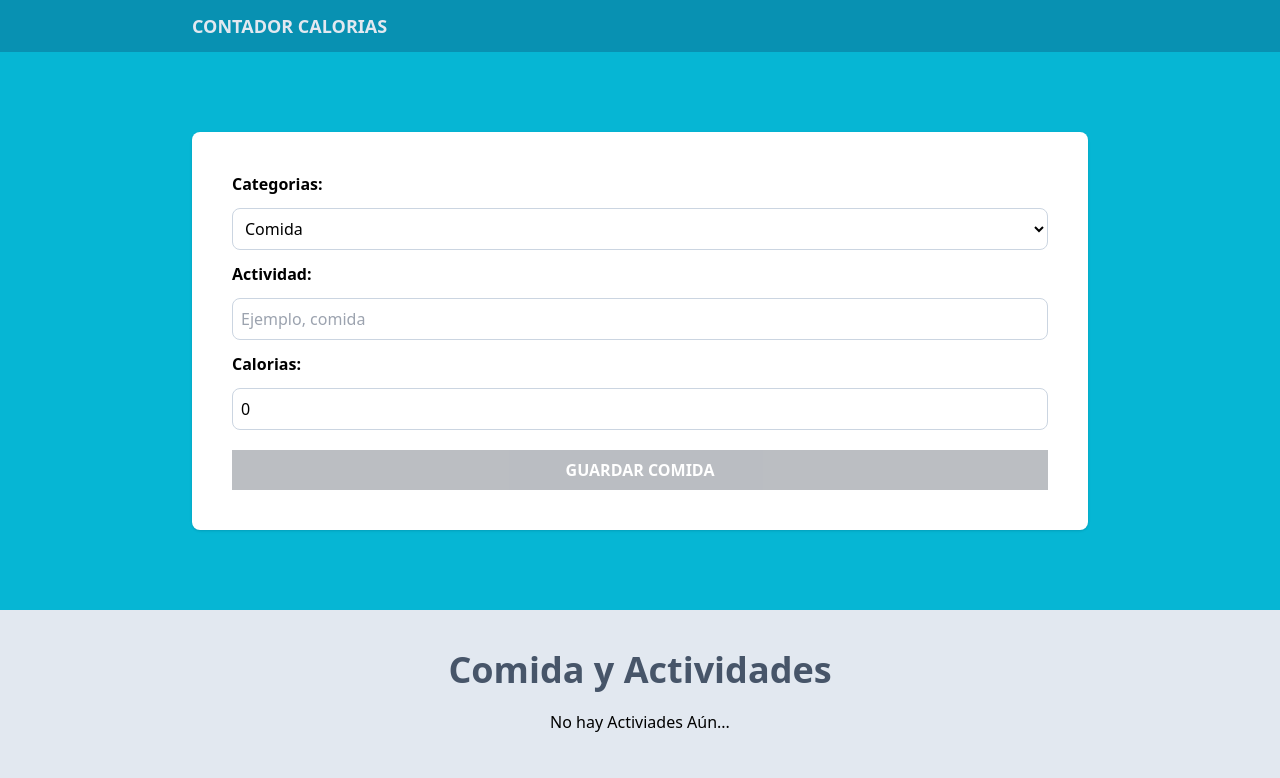
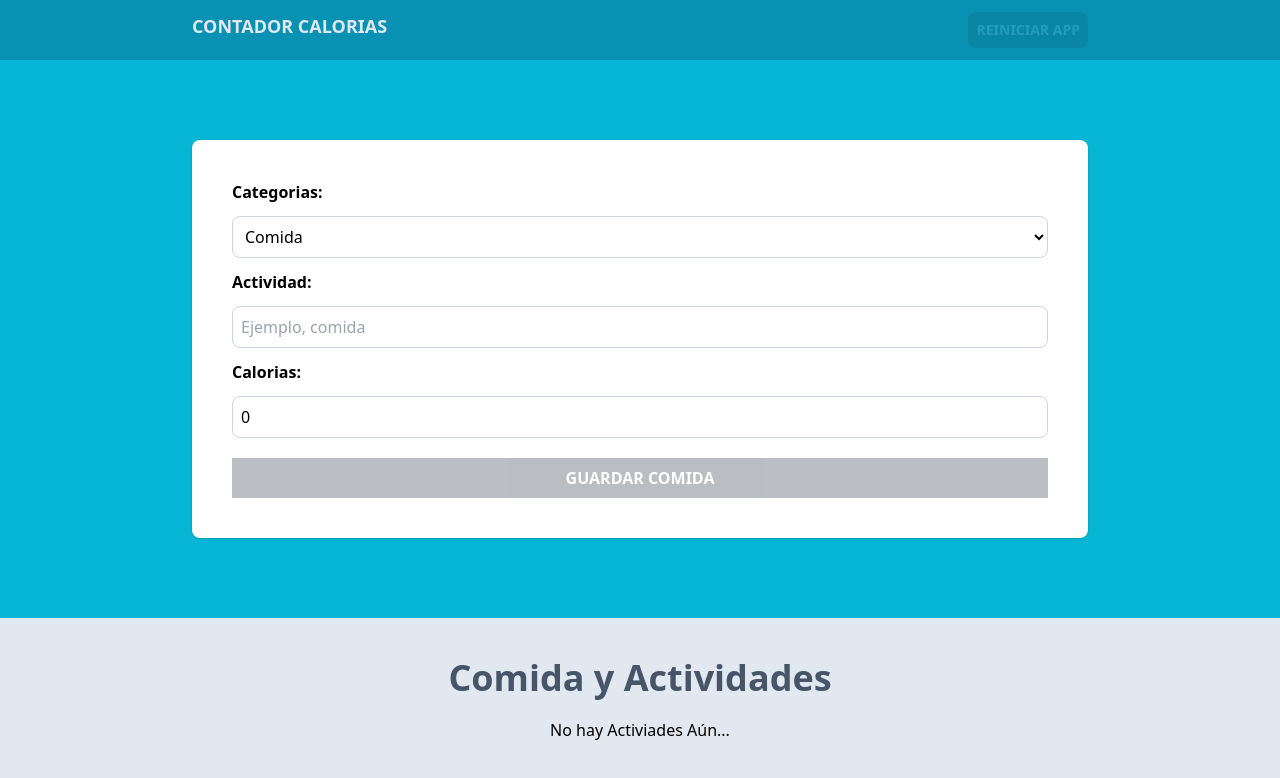
Before and after one commit to Enyel04/caloria-tracker, a React (Vite) app: page / in a window 1280 px wide. Shown: the top 778 px of the page. Built offline with nearby package versions, Linux system fonts and the light colour scheme.

Commit message:
Agregando boton de Reset de app y puliendo detalles en los otros botones

```diff
--- a/src/App.tsx
+++ b/src/App.tsx
@@ -1,4 +1,4 @@
-import { useReducer, useEffect } from 'react'
+import { useReducer, useEffect, useMemo } from 'react'
 import Form from './components/Form'
 import { activityReducer, InitialState } from './reducers/activityReducer'
 import ActivityList from './components/ActivityList';
@@ -20,6 +20,9 @@
     }, [state.activities])
 
 
+    const restartApp = () => useMemo ( () => state.activities.length, [state.activities])
+
+
 
 
   return (
@@ -31,6 +34,13 @@
                 <h1 className=" text-center text-lg font-bold  text-slate-200 uppercase">
                   Contador Calorias
                 </h1>
+
+                <button className=' bg-gray-800 hover:bg-gray-900  p-2 font-bold uppercase text-white cursor-pointer
+                rounded-lg text-sm disabled:opacity-10'
+                disabled={!restartApp()}
+                onClick={()=>dispatch({type:'restart-app'})}>
+                  Reiniciar APP
+                </button>
 
               </div>
 
--- a/src/components/ActivityList.tsx
+++ b/src/components/ActivityList.tsx
@@ -30,7 +30,7 @@
         { actividadVacio ? <p className="text-center m-5"> No hay Activiades Aún...</p> :
 
             activities.map(activity=> (
-                <div key={activity.id} className=" px-5 py-10  bg-white mt-5 flex justify-between">
+                <div key={activity.id} className=" px-5 py-10  bg-white mt-5 flex justify-between shadow">
                     <div className=" space-y-2 relative">
                         <p className={`  w-28 text-center p-2 text-white uppercase font-bold
                         ${activity.category ===1 ? ' bg-sky-500' : 'bg-orange-500'}`}>
@@ -49,14 +49,14 @@
                             onClick={ () => dispatch({type:'set-activeId',payload:{id: activity.id}})}
                         >
                             <PencilSquareIcon
-                                className=" h-8 w-8 text-gray-800"
+                                className=" h-8 w-8 text-gray-800 hover:text-gray-700"
                             />
                         </button>
                         <button
                             onClick={ () => dispatch({type:'delete-activity',payload:{id: activity.id}})}
                         >
                             <XCircleIcon
-                                className=" h-8 w-8 text-red-800"
+                                className=" h-8 w-8 text-red-800 hover:text-red-700"
                             />
                         </button>
 
--- a/src/components/Form.tsx
+++ b/src/components/Form.tsx
@@ -131,7 +131,7 @@
                 </div>
         </div>
         <input type="submit"
-        className=" bg-gray-800  hover:bg-gray-900 w-full p-2  font-bold uppercase text-white cursor-pointer disabled:opacity-30"
+        className=" bg-gray-800  hover:bg-gray-900 w-full p-2  font-bold uppercase text-white cursor-pointer disabled:opacity-30  disabled:cursor-auto"
         value={activity.category===1 ? "Guardar Comida":"Guardar Ejercicio"}
         disabled={!isValidActivity()}
 
--- a/src/reducers/activityReducer.ts
+++ b/src/reducers/activityReducer.ts
@@ -3,7 +3,8 @@
 export type ActivityActions=
 {type:"save-activity",payload: {newActivity:Activity}} |
 {type:"set-activeId",payload: {id:Activity['id']}} |
-{type:"delete-activity",payload: {id:Activity['id']}}
+{type:"delete-activity",payload: {id:Activity['id']}} |
+{type:"restart-app"}
 
 
 
@@ -63,5 +64,12 @@
         }
      }
 
+     if (action.type==='restart-app') {
+        return{
+            activities:[],
+            activeId:''
+        }
+     }
+
     return state
     }
```
